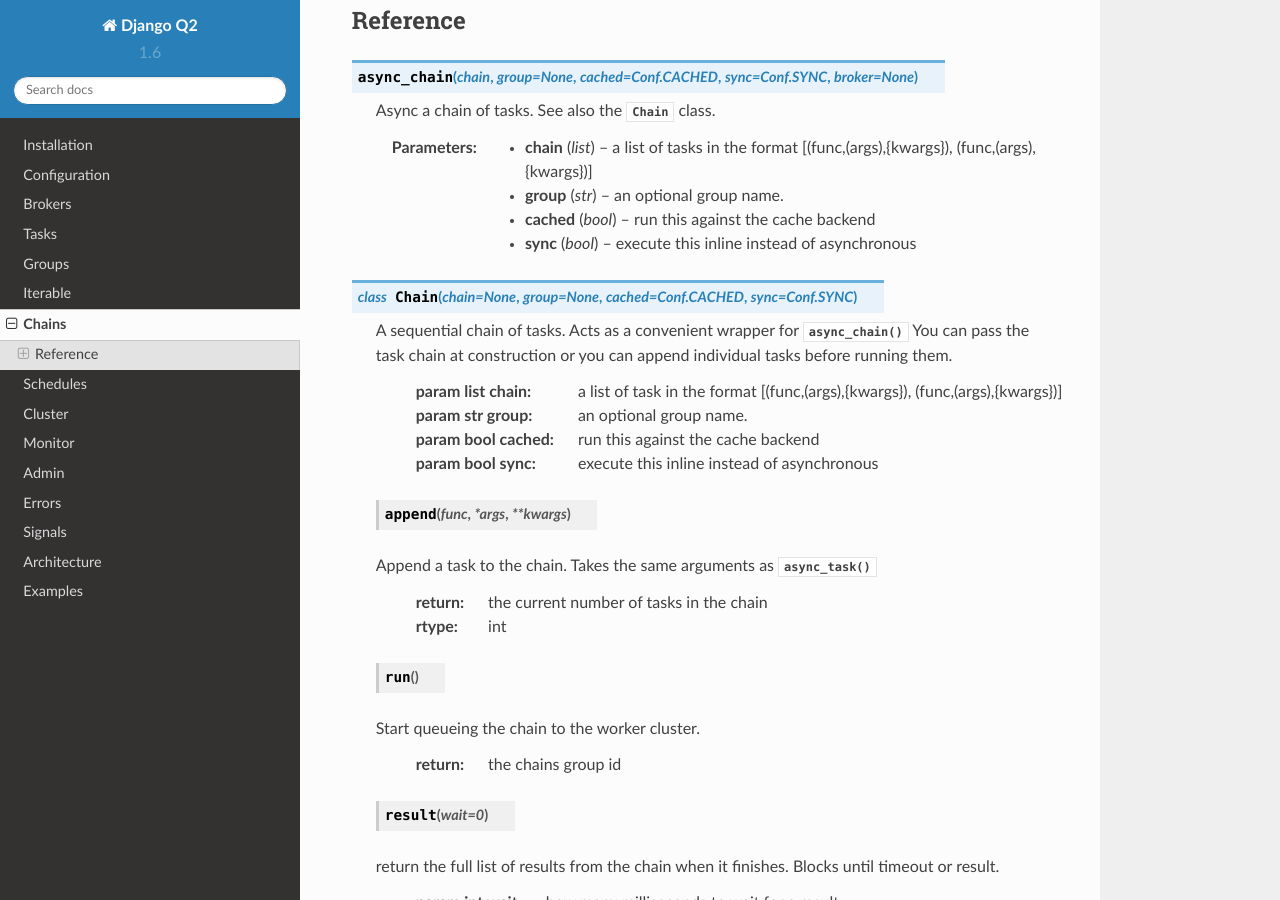
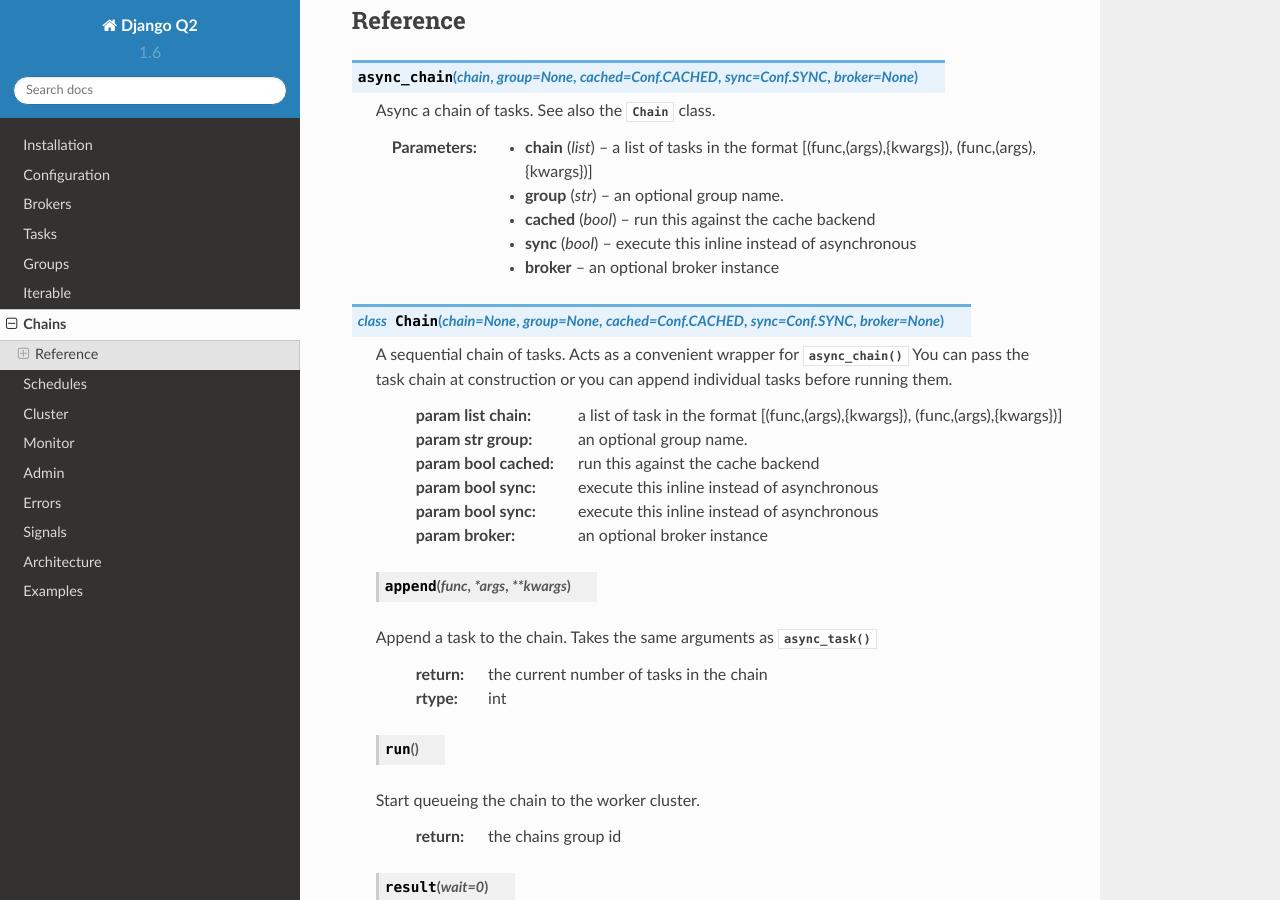
Before and after one commit to Koed00/django-q, a Sphinx documentation site: the page built from docs/chain.rst, in a window 1280 px wide and 900 px high, scrolled down 824 px. Built offline with Sphinx 7.4.7 and the Read the Docs theme 2.0.0, drawn with Linux system fonts in a browser that asks for light colours.

Commit message:
Allow different broker on chain (#156)

```diff
--- a/docs/chain.rst
+++ b/docs/chain.rst
@@ -49,8 +49,9 @@
     :param str group: an optional group name.
     :param bool cached: run this against the cache backend
     :param bool sync: execute this inline instead of asynchronous
+    :param broker: an optional broker instance
 
-.. py:class:: Chain(chain=None, group=None, cached=Conf.CACHED, sync=Conf.SYNC)
+.. py:class:: Chain(chain=None, group=None, cached=Conf.CACHED, sync=Conf.SYNC, broker=None)
 
     A sequential chain of tasks. Acts as a convenient wrapper for :func:`async_chain`
     You can pass the task chain at construction or you can append individual tasks before running them.
@@ -59,6 +60,8 @@
         :param str group: an optional group name.
         :param bool cached: run this against the cache backend
         :param bool sync: execute this inline instead of asynchronous
+        :param bool sync: execute this inline instead of asynchronous
+        :param broker: an optional broker instance
 
 
     .. py:method:: append(func, *args, **kwargs)
```
Also changed, not shown: 1 other file.
